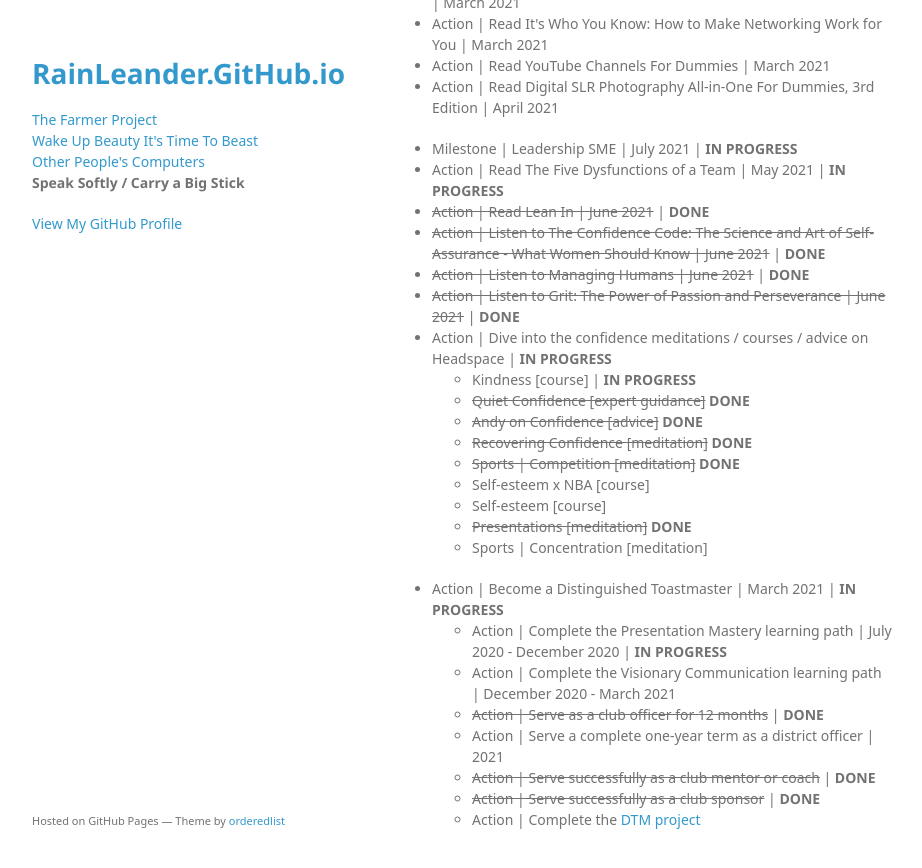
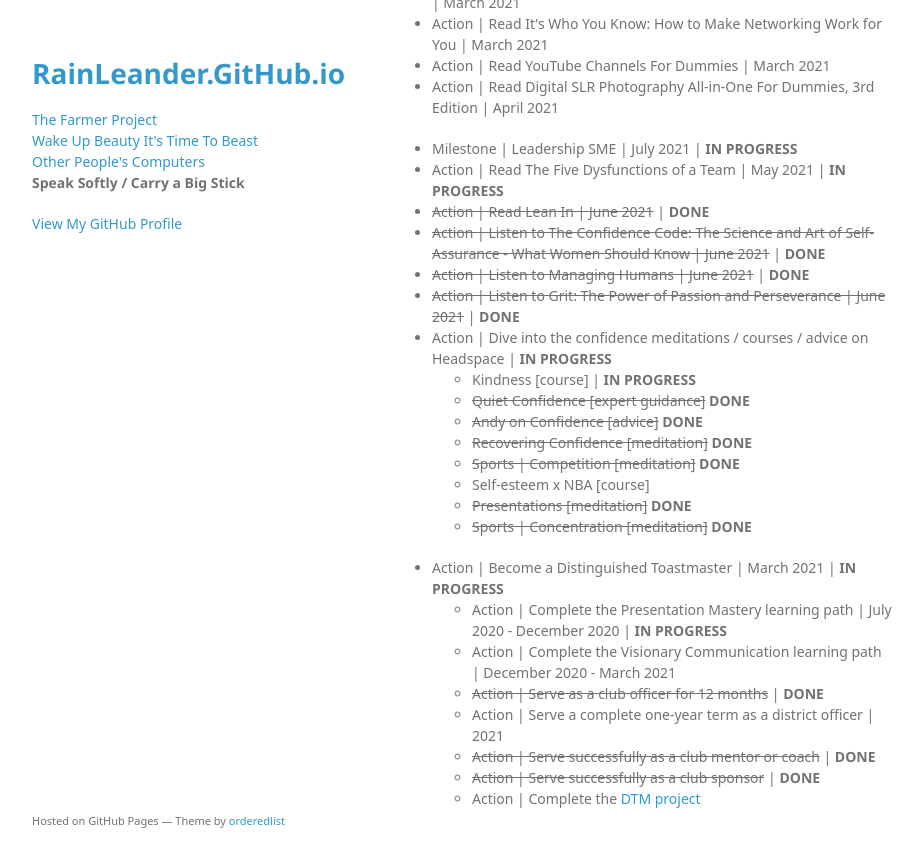
Before and after one commit to rainleander/rainleander.github.io, a Jekyll site: the page speak-softly.html, which Jekyll copies as it is, in a window 1280 px wide and 900 px high, scrolled down 1844 px. Shown: the top 868 px of the window, without its empty margins (178-1100 px from the left). Built offline with Jekyll 4.4.1, drawn with Linux system fonts in a browser that asks for light colours; some web fonts are replaced.

Commit message:
Update speak-softly.html

```diff
--- a/speak-softly.html
+++ b/speak-softly.html
@@ -99,9 +99,8 @@
               <li><del>Recovering Confidence [meditation]</del> <b>DONE</b></li>
               <li><del>Sports | Competition [meditation]</del> <b>DONE</b></li>
               <li>Self-esteem x NBA [course]</li>
-              <li>Self-esteem [course]</li>
               <li><del>Presentations [meditation]</del> <b>DONE</b></li>
-              <li>Sports | Concentration [meditation]</li></ul></li>
+              <li><del>Sports | Concentration [meditation]</del> <b>DONE</b></li></ul></li>
         <li>Action | Become a Distinguished Toastmaster | March 2021 | <b>IN PROGRESS</b>
           <ul><li>Action | Complete the Presentation Mastery learning path | July 2020 - December 2020 | <b>IN PROGRESS</b></li>
             <li>Action | Complete the Visionary Communication learning path | December 2020 - March 2021</li>
```
